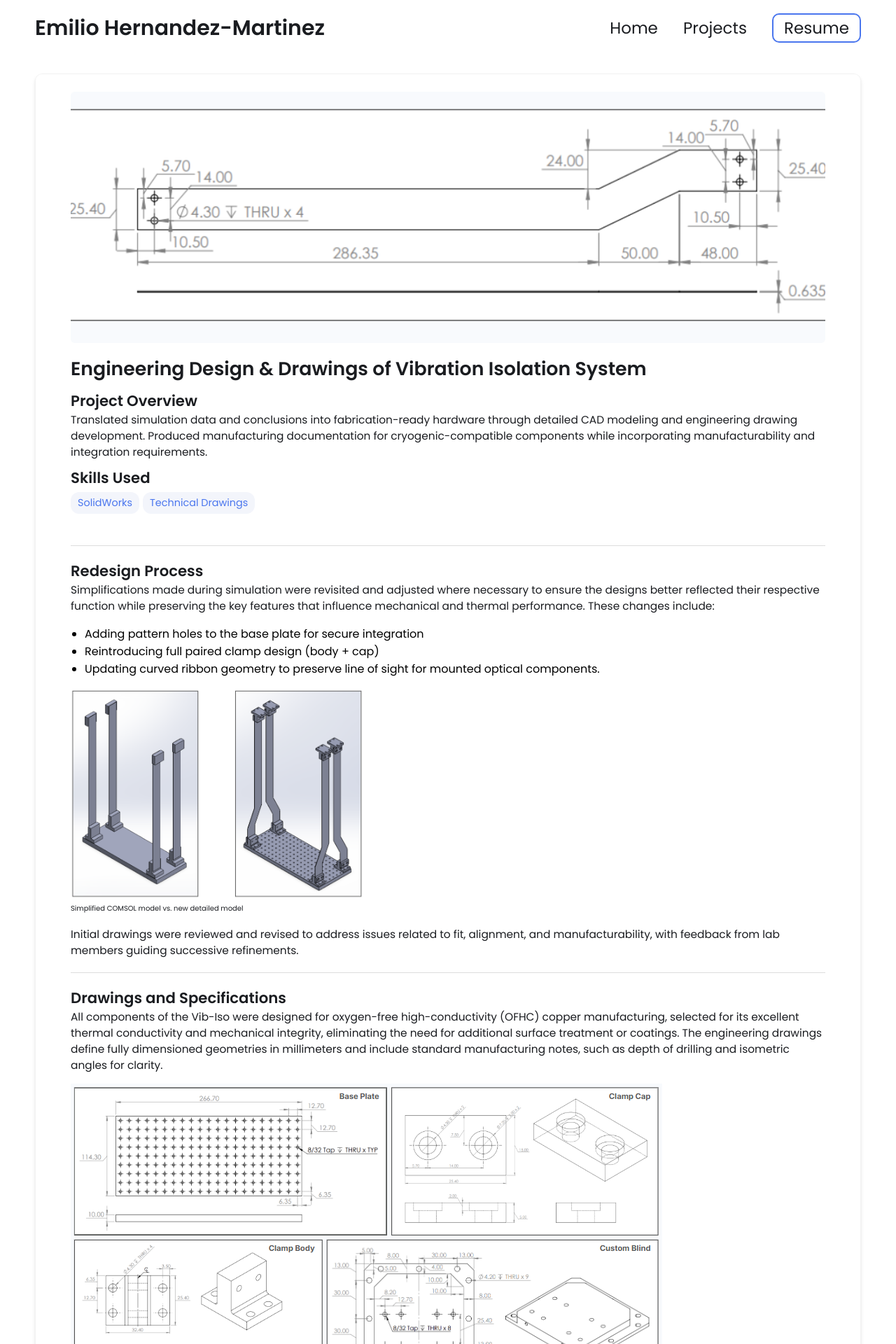
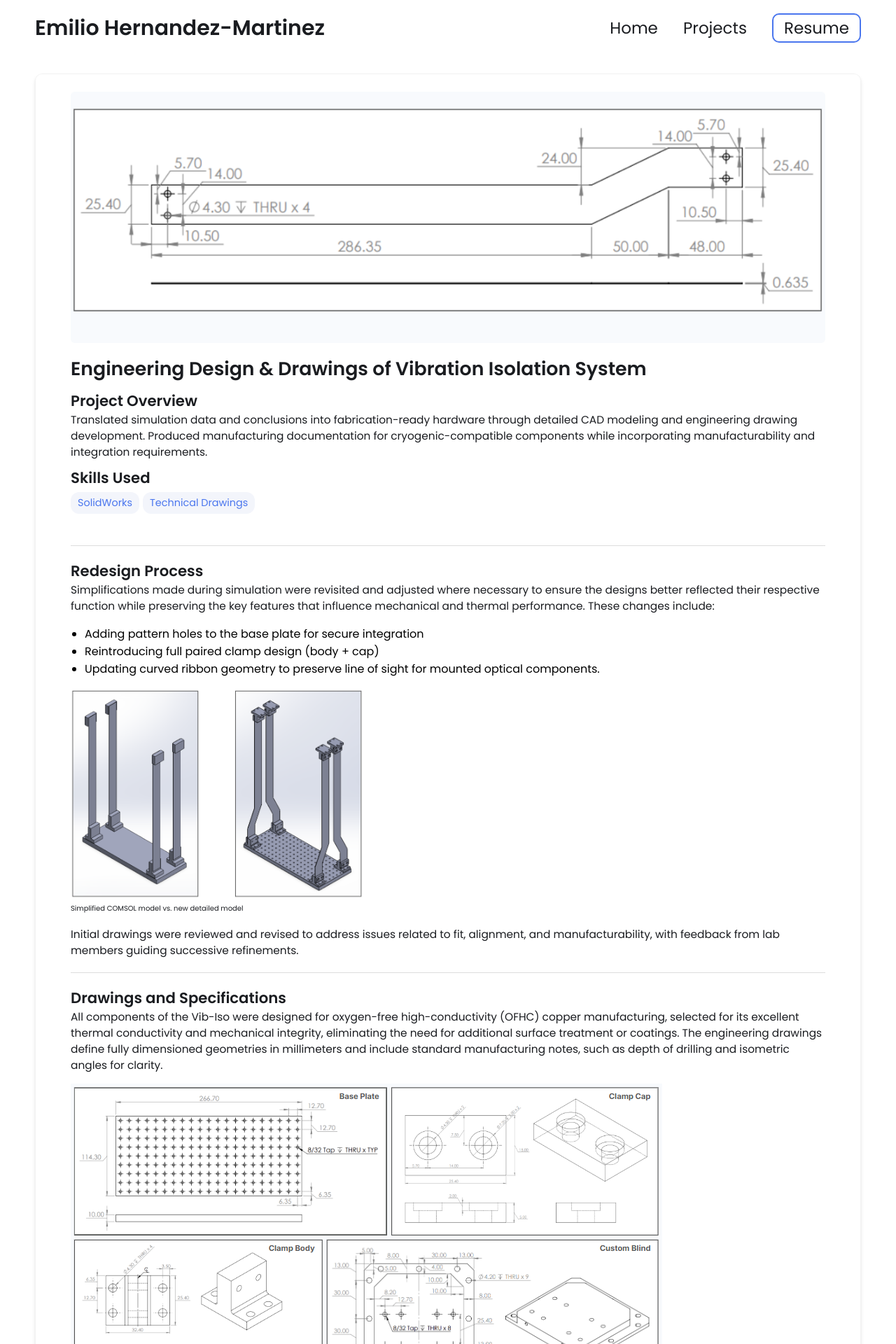
Before and after one commit to emiliohernand/emiliohernand.github.io, a Jekyll site: the page built from _projects/vib-iso-drawings/index.md, in a window 1280 px wide. Shown: the top 1920 px of the page at 70% size. Built offline with Jekyll 4.4.1, drawn with Linux system fonts in a browser that asks for light colours.

Commit message:
Update index.md

```diff
--- a/_projects/vib-iso-drawings/index.md
+++ b/_projects/vib-iso-drawings/index.md
@@ -5,7 +5,7 @@
 skills:
 - SolidWorks
 - Technical Drawings
-main-image: /drawings_main.png
+main-image: /drawings_main1.png
 ---
 
 ---
@@ -24,7 +24,7 @@
 ## Drawings and Specifications
 All components of the Vib-Iso were designed for oxygen-free high-conductivity (OFHC) copper manufacturing, selected for its excellent thermal conductivity and mechanical integrity, eliminating the need for additional surface treatment or coatings. The engineering drawings define fully dimensioned geometries in millimeters and include standard manufacturing notes, such as depth of drilling and isometric angles for clarity.
 
-{% include image-gallery.html images="drawings2.png" height="1200" %}
+{% include image-gallery.html images="drawings2.png" height="1600" %}
 
 Across all parts, the specifications prioritize clear definition of geometry and interfaces to ensure manufacturability and compatibility within the larger Vib-Iso assembly, while remaining consistent with the mechanical and thermal requirements.
 
```
